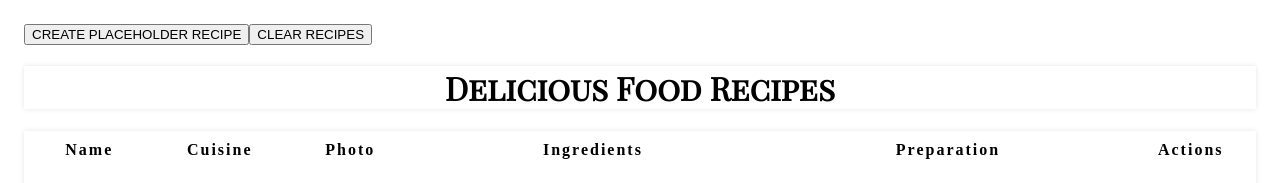
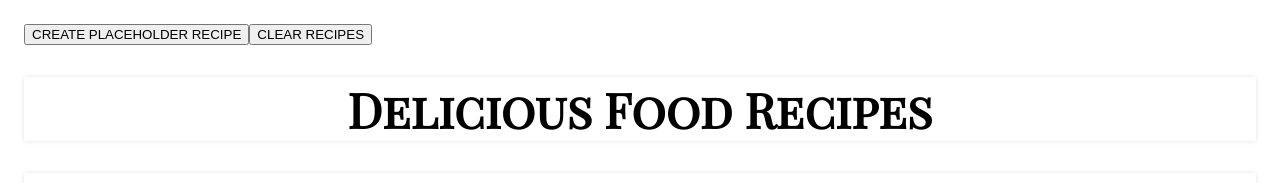
Before and after one commit to jumroon/project-recipe-app-complete, a React (Create React App) app: page / in a window 1280 px wide. Shown: the top 183 px of the page. Built offline with nearby package versions, Linux system fonts and the light colour scheme.

Commit message:
changed header size

```diff
--- a/src/App.css
+++ b/src/App.css
@@ -13,6 +13,7 @@ header {
   box-shadow: 0 0 5px rgba(0, 0, 0, 0.1);
   font-family: "Playfair Display SC";
   text-align: center;
+  font-size: x-large;
 }
 
 /* typography */
```
